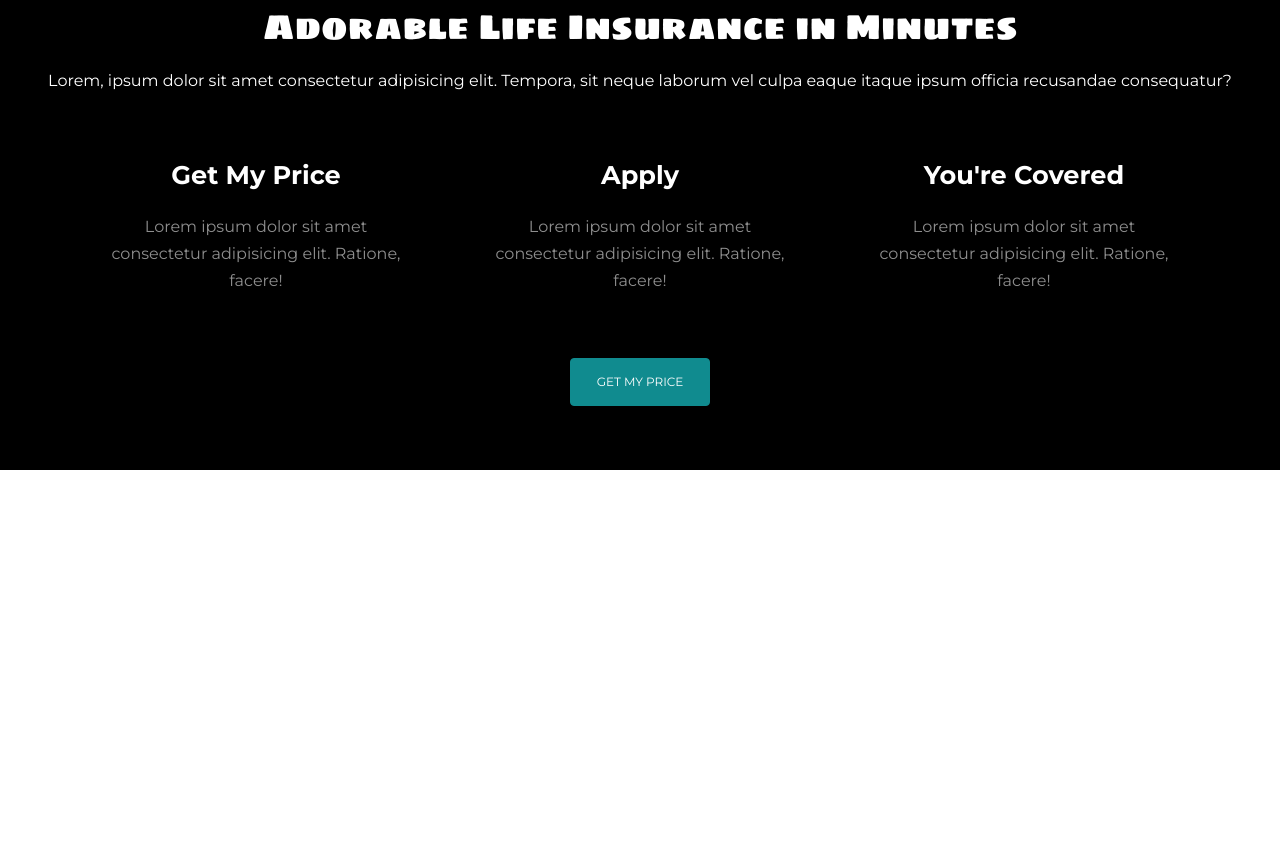
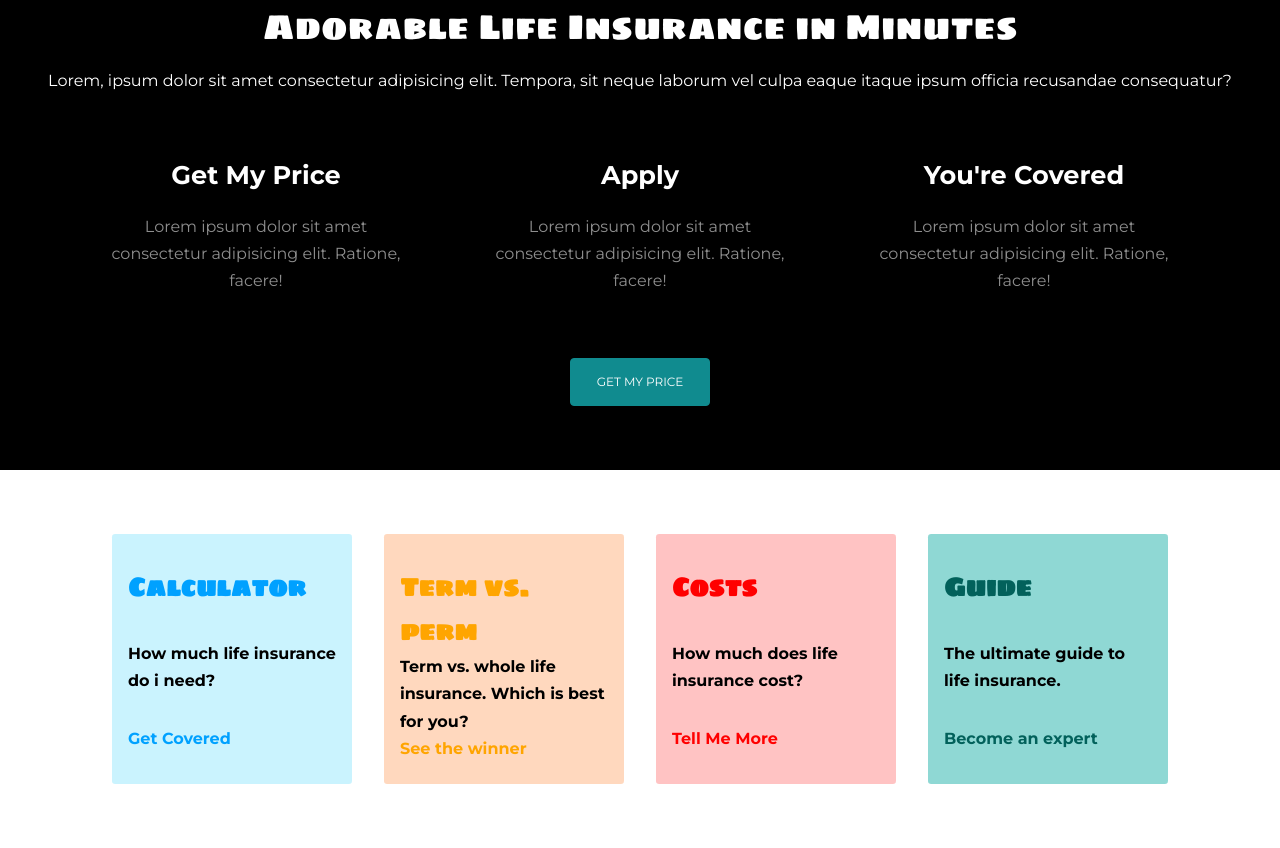
Before and after one commit to AnkitSharmaOnGithub/Insurance-Landing-Page, a plain HTML site: page index.html in a window 1280 px wide. Shown: the part 2400-3248 px from the top of the page. Before the commit the page ends 2870 px from the top, so only its background shows below. Drawn offline with Linux system fonts and the light colour scheme.

Commit message:
Added choose section

```diff
--- a/index.html
+++ b/index.html
@@ -9,7 +9,7 @@
     <link rel="stylesheet" href="style.css" />
     <link rel="stylesheet" href="https://cdnjs.cloudflare.com/ajax/libs/font-awesome/5.9.0/css/all.min.css" />
 
-    <title>Document</title>
+    <title>Bello Insurance Landing Page</title>
 </head>
 
 <body>
@@ -80,7 +80,7 @@
                 <div class="help_desc__text">
                     Lorem ipsum dolor sit amet consectetur adipisicing elit. Aliquam esse accusamus odio rem, nesciunt molestias?
                 </div>
-                <div class="help__desc__cta">Get Covered</div>
+                <div class="get-covered__cta">Get Covered</div>
             </div>
 
             <div class="help__graphics">
@@ -173,6 +173,38 @@
         </div>
     </div>
 
+    <div class="choose-action">
+        <div class="choose-action__calculator">
+            <h5>Calculator</h5>
+
+            <p>How much life insurance do i need?</p>
+
+            <div class="calculate_coverage__cta">Get Covered</div>
+        </div>
+        <div class="choose-action__winner">
+            <h5>Term vs. perm</h5>
+
+            <p>Term vs. whole life insurance. Which is best for you?</p>
+
+            <div class="see-the-winner">See the winner</div>
+        </div>
+        <div class="choose-action__costs">
+            <h5>Costs</h5>
+
+            <p>How much does life insurance cost?</p>
+
+            <div class="tell-me-more-cta">Tell Me More</div>
+        </div>
+        <div class="choose-action__guide">
+            <h5>Guide</h5>
+
+            <p>The ultimate guide to life insurance.</p>
+
+            <div class="become-expert-cta">Become an expert</div>
+        </div>
+
+    </div>
+
     <script>
         document.addEventListener("DOMContentLoaded", function() {
             document.querySelector(".toggle").addEventListener("click", () => {
--- a/style.css
+++ b/style.css
@@ -265,9 +265,9 @@ help__graphics,
   padding: 2rem;
 }
 
-.how_it_works__highlight{
-    flex-basis: 30%;
-    margin: 0rem 2rem;
+.how_it_works__highlight {
+  flex-basis: 30%;
+  margin: 0rem 2rem;
 }
 
 .how_it_works_cta {
@@ -283,6 +283,90 @@ help__graphics,
 
 .how_it_works__highlight__text {
   color: #8e8e8e;
+}
+
+.choose-action {
+  padding: 4rem 6rem;
+
+  display: flex;
+}
+
+.choose-action > div:nth-child(1n + 1) {
+  flex-basis: 24%;
+  margin: 0rem 1rem;
+  padding: 2rem 1rem;
+  border-radius: 0.2rem;
+
+  display: flex;
+  flex-direction: column;
+  justify-content: space-between;
+  height: 250px;
+}
+
+.choose-action > div:nth-child(1n+1) h5 {
+  font-size: 1.6rem;
+  font-family: "Sigmar One", cursive;
+}
+
+.choose-action > div:nth-child(1n + 1) p {
+  font-weight: 700;
+}
+
+.choose-action > div:nth-child(1) {
+  background-color: #95e7fd80;
+}
+
+.choose-action > div:nth-child(1) h5 {
+  color: #00a1ff;
+}
+
+.choose-action > div:nth-child(2) {
+  background-color: #ffb17e80;
+}
+
+.choose-action > div:nth-child(2) h5 {
+  color: #ffa500;
+}
+
+.choose-action > div:nth-child(3) {
+  background-color: #ffc3c3;
+}
+
+.choose-action > div:nth-child(3) h5 {
+  color: #ff0000;
+}
+
+.choose-action > div:nth-child(4) {
+  background-color: #20b2aa80;
+}
+
+.choose-action > div:nth-child(4) h5 {
+  color: #02615b;
+}
+
+
+.calculate_coverage__cta {
+  color: #00a1ff;
+  font-size: 1rem;
+  font-weight: 900;
+}
+
+.see-the-winner {
+  color: #ffa500;
+  font-size: 1rem;
+  font-weight: 900;
+}
+
+.tell-me-more-cta{
+  color: #ff0000;
+  font-size: 1rem;
+  font-weight: 900;
+}
+
+.become-expert-cta{
+  color: #02615b;
+  font-size: 1rem;
+  font-weight: 900;
 }
 
 /* Mobile Device */
```
